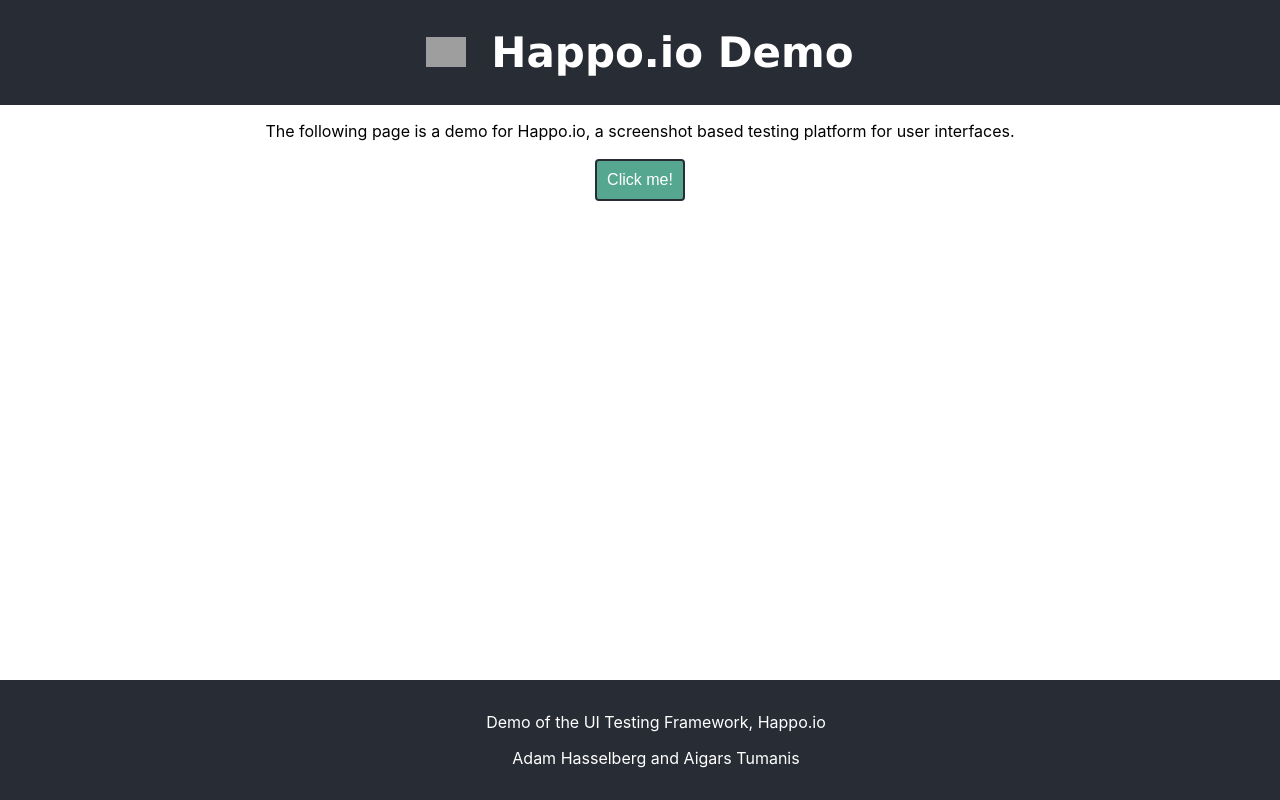
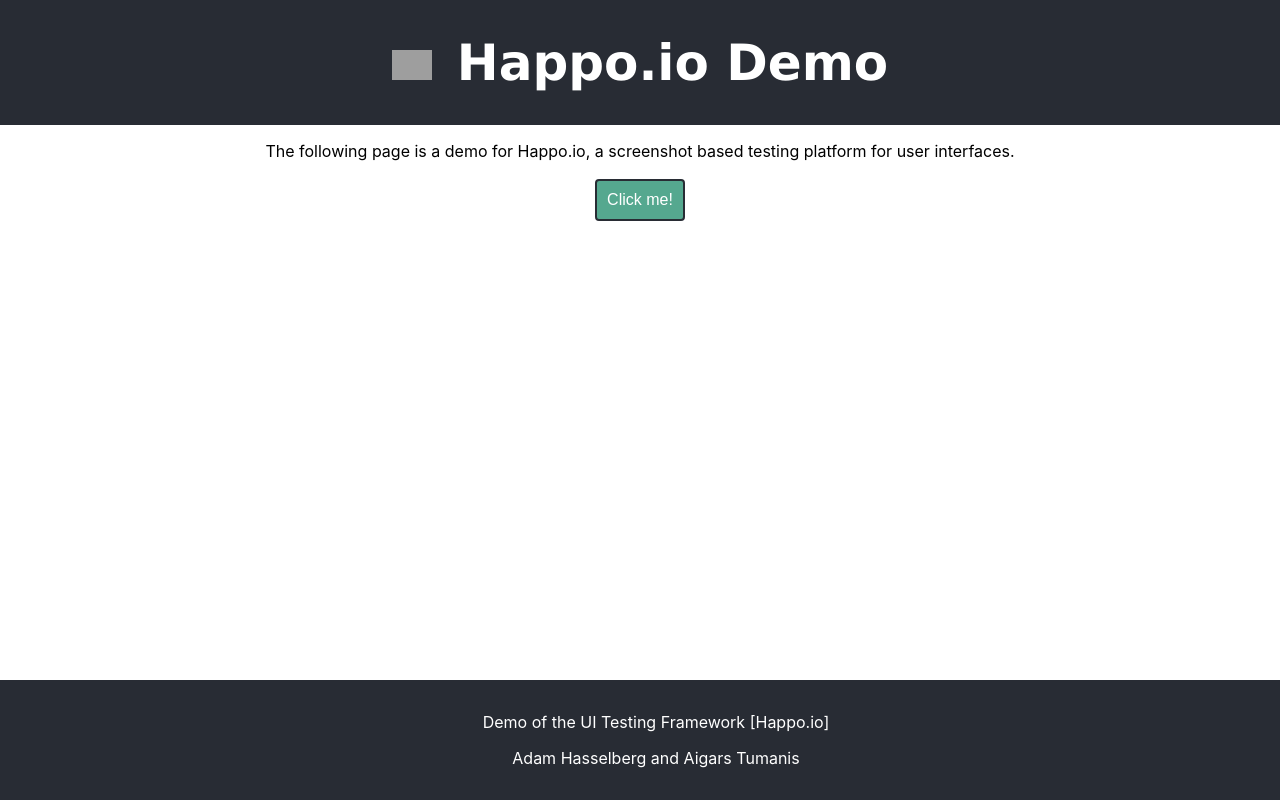
Before and after one commit to aigtum/HappoIODemo, a React (Create React App) app: page / in a window 1280 px wide. Built offline with nearby package versions, Linux system fonts and the light colour scheme; grey boxes are pictures that could not be loaded.

Commit message:
changed header and footer

```diff
--- a/src/components/footer.jsx
+++ b/src/components/footer.jsx
@@ -3,7 +3,7 @@
 const Footer = (props) => {
     return (
         <footer className="footer">
-            <p>Demo of the UI Testing Framework, Happo.io</p>
+            <p>Demo of the UI Testing Framework [Happo.io]</p>
             <p>Adam Hasselberg and Aigars Tumanis</p>
         </footer>
     )
--- a/src/components/header.jsx
+++ b/src/components/header.jsx
@@ -9,7 +9,7 @@
     flexDirection: 'column',
     alignItems: 'center',
     justifyContent: 'center',
-    fontSize: 'calc(5px + 2vmin)',
+    fontSize: 'calc(9px + 2vmin)',
     color: 'white',
   },
   'img': {
```
